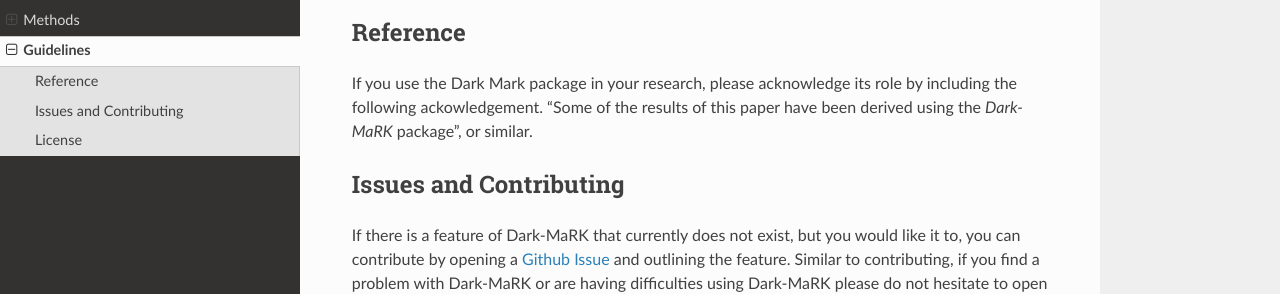
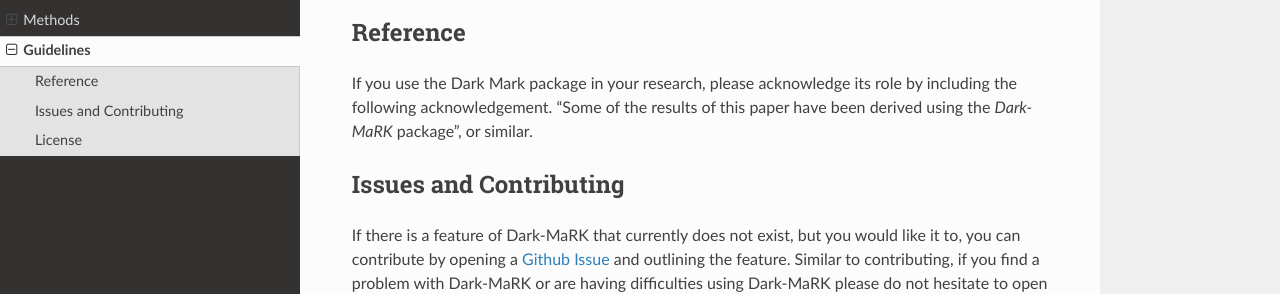
Before and after one commit to Grace-Lawrence/Dark-MaRK, a Sphinx documentation site: the page built from docs/source/user_guide/guidelines.rst, in a window 1280 px wide. Shown: the part 191-485 px from the top of the page. Built offline with Sphinx 7.4.7 and the Read the Docs theme 2.0.0, drawn with Linux system fonts in a browser that asks for light colours.

Commit message:
Fixed typos in documentation.

```diff
--- a/docs/source/user_guide/guidelines.rst
+++ b/docs/source/user_guide/guidelines.rst
@@ -5,7 +5,7 @@
 
 Reference
 ---------
-If you use the Dark Mark package in your research, please acknowledge its role by including the following ackowledgement.
+If you use the Dark Mark package in your research, please acknowledge its role by including the following acknowledgement.
 "Some of the results of this paper have been derived using the *Dark-MaRK* package", or similar.
 
 Issues and Contributing
--- a/docs/source/user_guide/methods.rst
+++ b/docs/source/user_guide/methods.rst
@@ -1,6 +1,6 @@
 Methods
 ===============
-The expected signal in a direct detection experiment relies on two classes of input parameters; Astrophysical and Particle. It's important to correctly model both in order to create realistic expectactions for experiments given the galactic dark matter environment, the dark matter particle model, and the type of detector being used.
+The expected signal in a direct detection experiment relies on two classes of input parameters; Astrophysical and Particle. It's important to correctly model both in order to create realistic expectations for experiments given the galactic dark matter environment, the dark matter particle model, and the type of detector being used.
 
 The following equation (Green2012_) is the standard form of the differential rate equation, which expresses the expected detection rate of dark matter in units of counts per day, per kilogram of detector, per kev (energy);
 
```
